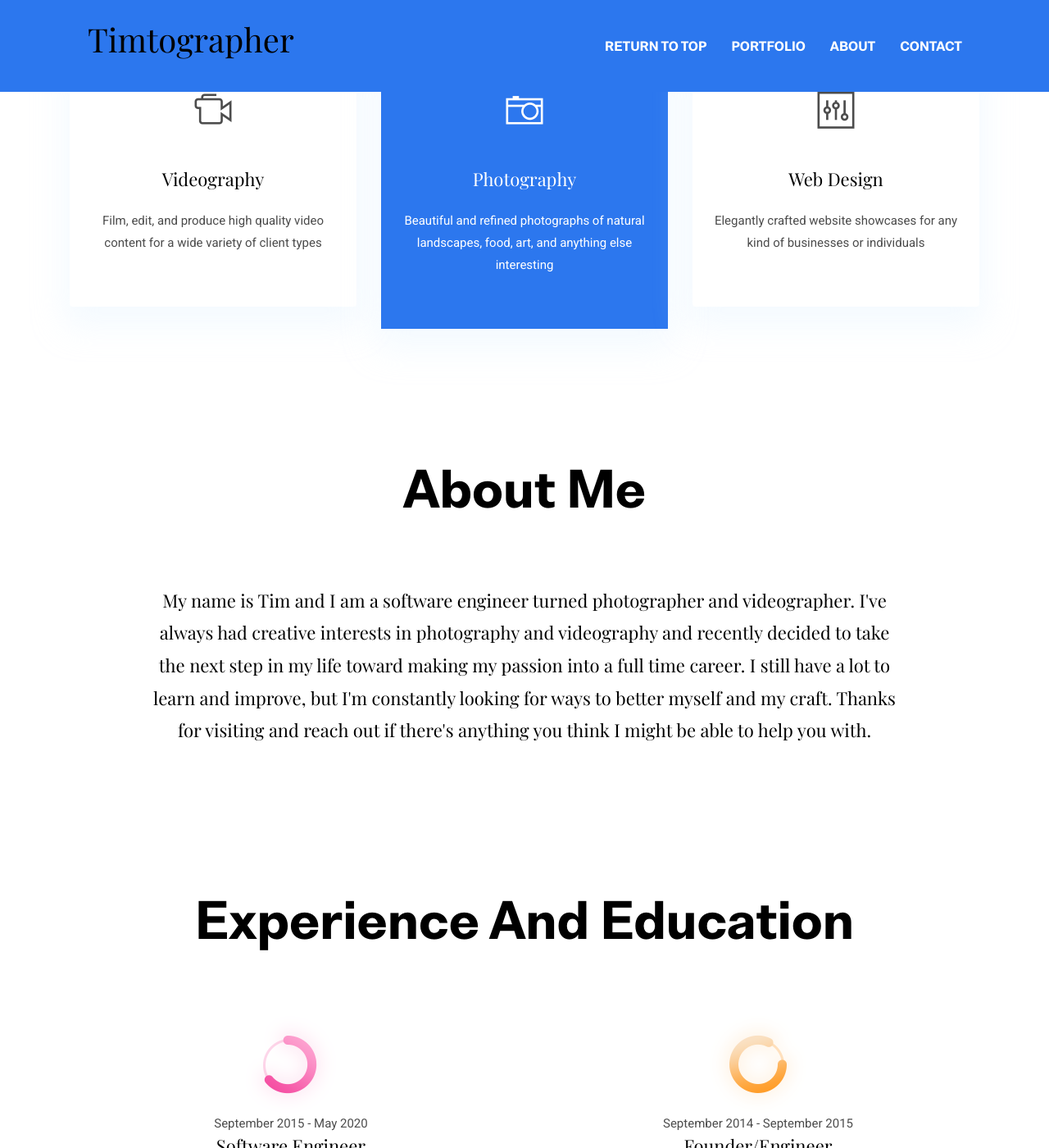
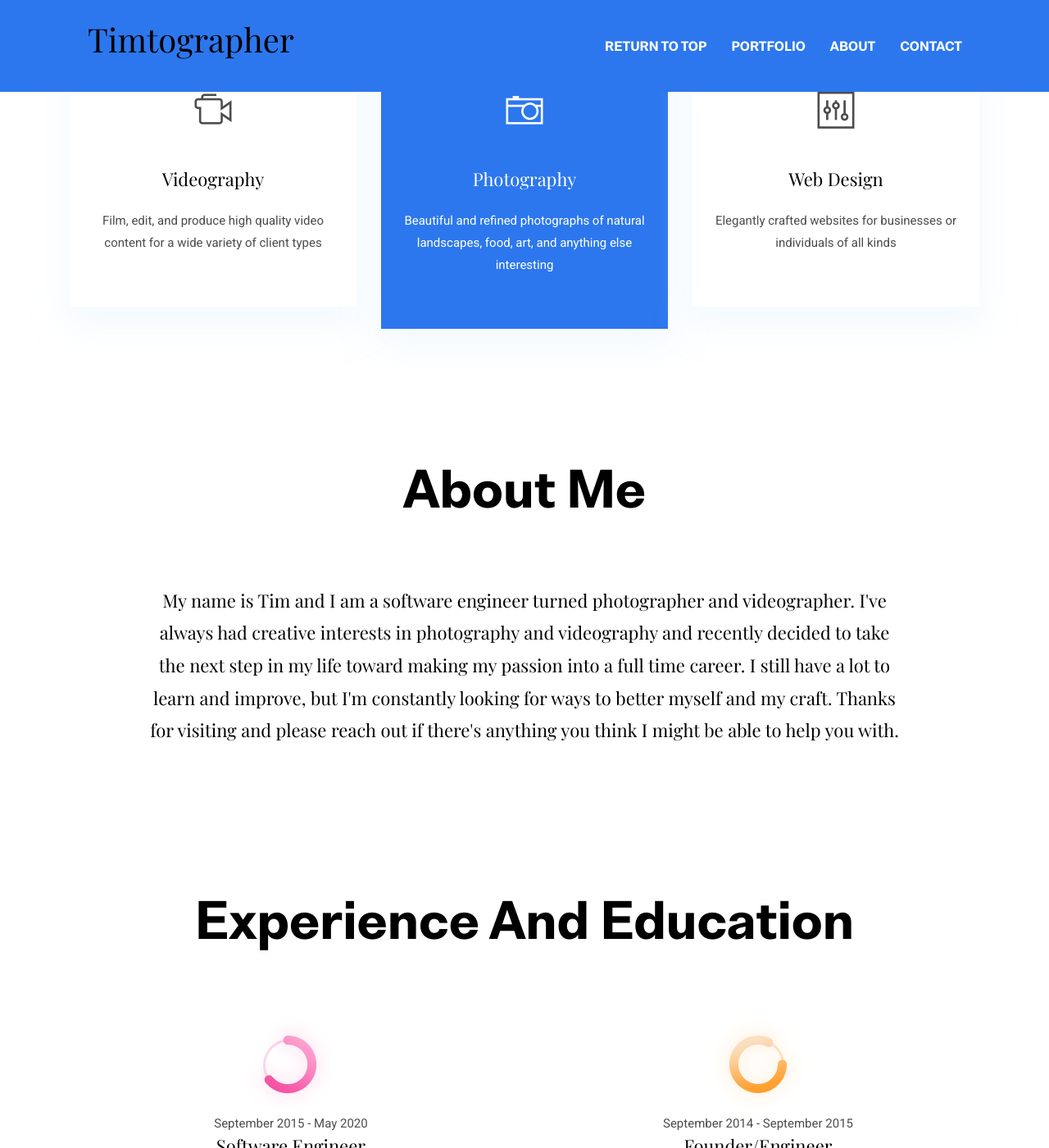
Before and after one commit to timchin/timchin, a Jekyll site: the page built from index.html, in a window 1280 px wide and 1400 px high, scrolled down 3103 px. Shown: the whole window at 82% size. Built offline with Jekyll 4.4.1, drawn with Linux system fonts in a browser that asks for light colours; some of the changed text lies outside the part shown.

Commit message:
fix background dots in contact section. fix some wording

```diff
--- a/_data/settings.yml
+++ b/_data/settings.yml
@@ -53,7 +53,7 @@
 
 # About Page
 about-me:
-  My name is Tim and I am a software engineer turned photographer and videographer. I've always had creative interests in photography and videography and recently decided to take the next step in my life toward making my passion into a full time career. I still have a lot to learn and improve, but I'm constantly looking for ways to better myself and my craft. Thanks for visiting and reach out if there's anything you think I might be able to help you with.
+  My name is Tim and I am a software engineer turned photographer and videographer. I've always had creative interests in photography and videography and recently decided to take the next step in my life toward making my passion into a full time career. I still have a lot to learn and improve, but I'm constantly looking for ways to better myself and my craft. Thanks for visiting and please reach out if there's anything you think I might be able to help you with.
 
 # Work Process Section
 work-process:
@@ -95,7 +95,7 @@
 
 education-title: Education
 education:
-- {name: B.S. Computer Engineering, date: '2013', organization: 'University of California Santa Barbara'}
+- {name: 'B.S. Computer Engineering', date: '2013', organization: 'University of California Santa Barbara'}
 
 #-------------------------------
 # Services Section
@@ -117,7 +117,7 @@
 - {
     name: Web Design,
     icon: ti-panel,
-    description: 'Elegantly crafted website showcases for any kind of businesses or individuals',
+    description: 'Elegantly crafted websites for businesses or individuals of all kinds',
     active: # Add true to select section
   }
 
@@ -212,5 +212,5 @@
 #-------------------------------
 # Contact Section
 
-contact-title: Contact Info
+contact-title: Contact
 contact-email: TimothyTChin@gmail.com
--- a/_includes/contact-section.html
+++ b/_includes/contact-section.html
@@ -1,5 +1,5 @@
 <!-- contact -->
-<section class="contact section" id="contact" data-background="{{site.baseurl}}/assets/images/backgrounds/bg-dots.png">
+<section class="contact section" id="contact" data-background="{{site.baseurl}}/assets/images/backgrounds/small-dots.png">
   <div class="container">
     <div class="row">
       <div class="col-12 text-center">
@@ -7,7 +7,6 @@
       </div>
       <div class="col-lg-8 mx-auto">
         <div class="bg-white rounded text-center p-5 shadow-down">
-          <h4 class="mb-80">Contact Form</h4>
           <form action="https://formspree.io/{{ site.data.settings.contact-email }}" method="POST" class="row">
             <div class="col-md-6">
               <input type="text" id="name" name="name" placeholder="Full Name" class="form-control px-0 mb-4">
```
Also changed, not shown: other parts of _includes/contact-section.html (+1 -1 lines), assets/images/backgrounds/bg-dots.png (deleted), assets/images/backgrounds/small-dots.png (added).
